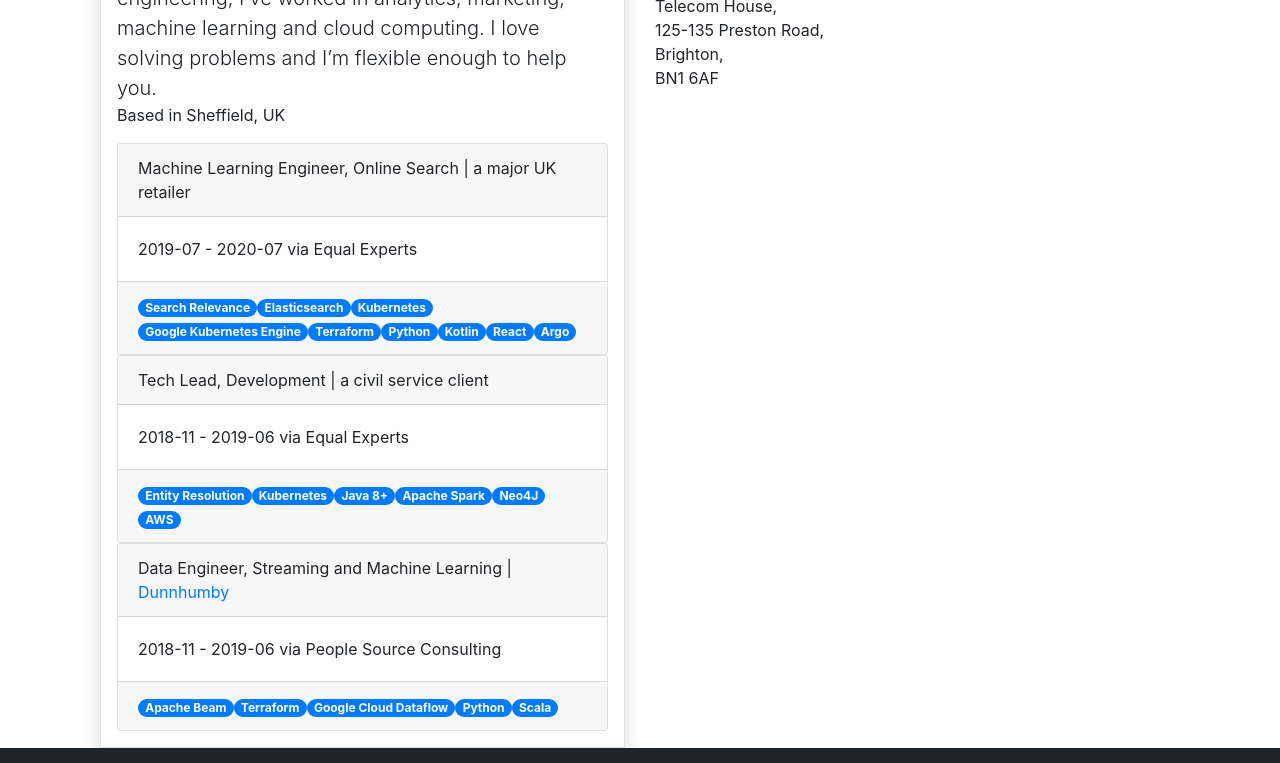
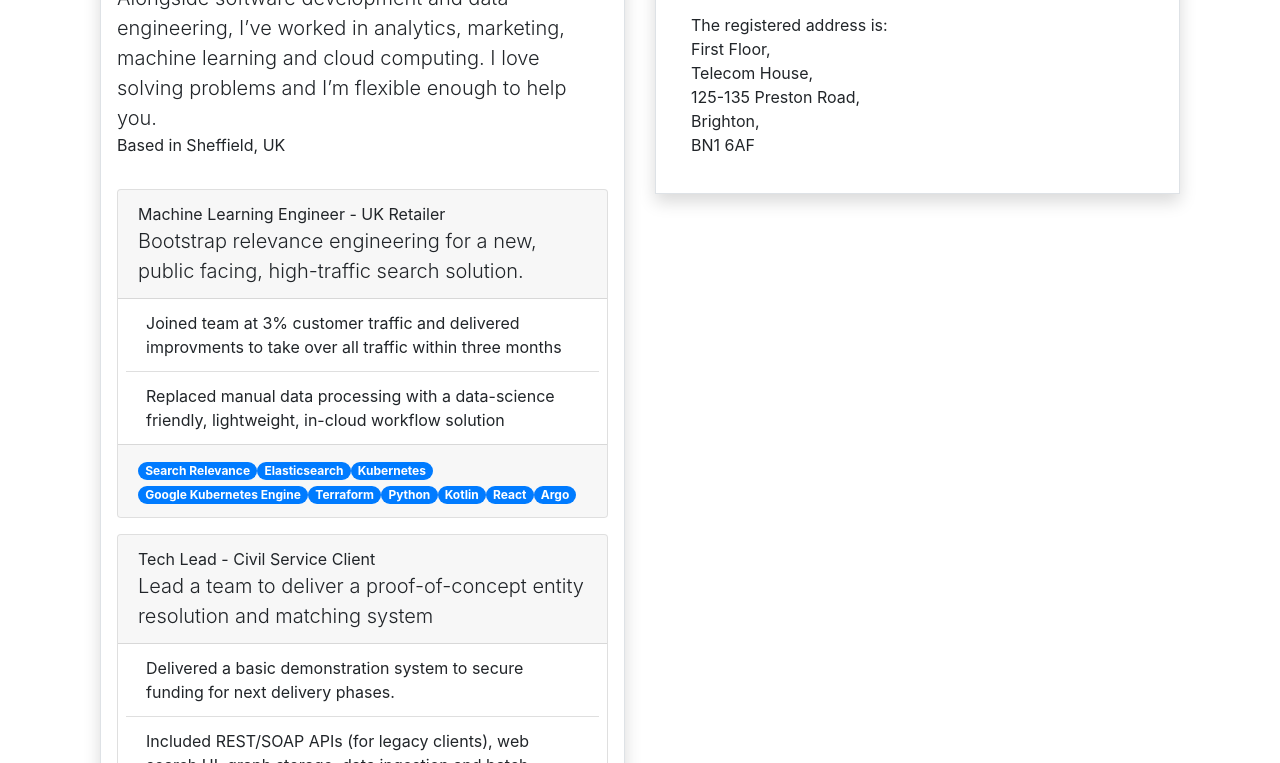
Before and after one commit to brabster/tw-site-bootstrap, a Gatsby site: page / in a window 1280 px wide. Shown: the part 246-1009 px from the top of the page. Built offline with nearby package versions, Linux system fonts and the light colour scheme; Gatsby itself is replaced by a stand-in of ours.

Commit message:
more contractor improvements, cleaner homepage layout

```diff
--- a/src/components/contractor.js
+++ b/src/components/contractor.js
@@ -1,8 +1,8 @@
 import React from "react"
 
-import { Card, Container, Row, Col, Badge } from "react-bootstrap"
+import { Card, Container, Row, Col, Badge, ListGroup } from "react-bootstrap"
 
-const availableFrom = ({ engagements: [{ end = 0 } = {}, ] }) => new Date(end);
+const availableFrom = ({ engagements: [{ end = 0 } = {},] }) => new Date(end);
 const renderAvailableFrom = (person) => {
   const availableDate = availableFrom(person);
   return availableDate <= Date.now()
@@ -34,12 +34,18 @@ export default ({ person }) => (
       </Col>
     </Row>
     <Row>
-      <Col>{person.engagements.map(({ client, agency, role, start, end, keywords }) => (
-        <Card>
-          <Card.Header>{role} | {clientInfo(client)}</Card.Header>
-          <Card.Body>
+      <Col>{person.engagements.map(({ client, headline, highlights, agency, role, start, end, keywords }) => (
+        <Card className="mt-3">
+          <Card.Header>
+            {role} - {clientInfo(client)}
+            <div className="lead">{headline}</div>
+          </Card.Header>
+          <Card.Body className="py-0 px-2">
             <Card.Text>
-              {start} - {end} via {agency}
+              <ListGroup variant="flush">
+                {highlights && highlights.map(highlight =>
+                  <ListGroup.Item>{highlight}</ListGroup.Item>)}
+              </ListGroup>
             </Card.Text>
           </Card.Body>
           <Card.Footer>
--- a/src/data/people/brabban.yml
+++ b/src/data/people/brabban.yml
@@ -28,13 +28,15 @@ profiles:
     url: https://twitter.com/brabster
 engagements:
   - client:
-      description: a major UK retailer
+      description: UK Retailer
     agency: Equal Experts
-    role: Machine Learning Engineer, Online Search
+    role: Machine Learning Engineer
     start: 2019-07
     end: 2020-07
+    headline: Bootstrap relevance engineering for a new, public facing, high-traffic search solution.
     highlights:
-      - fooble bar baz
+      - Joined team at 3% customer traffic and delivered improvments to take over all traffic within three months
+      - Replaced manual data processing with a data-science friendly, lightweight, in-cloud workflow solution
     keywords:
       - Search Relevance
       - Elasticsearch
@@ -47,11 +49,17 @@ engagements:
       - Argo
 
   - client:
-      description: a civil service client
+      description: Civil Service Client
     agency: Equal Experts
-    role: Tech Lead, Development
+    role: Tech Lead
     start: 2018-11
     end: 2019-06
+    headline: Lead a team to deliver a proof-of-concept entity resolution and matching system
+    highlights:
+      - Delivered a basic demonstration system to secure funding for next delivery phases.
+      - Included REST/SOAP APIs (for legacy clients), web search UI, graph storage, data ingestion and batch processing.
+      - Achieved challenging performance goals with high sustained request volumes on modest hardware.
+      - Adopted contract-first development and pact testing.
     keywords:
       - Entity Resolution
       - Kubernetes
@@ -64,9 +72,15 @@ engagements:
       name: Dunnhumby
       link: https://dunnhumby.com
     agency: People Source Consulting
-    role: Data Engineer, Streaming and Machine Learning
+    role: Data Engineer
     start: 2018-11
     end: 2019-06
+    headline: Conducting research and proof-of-concept work into realtime product opportunities and serverless services.
+    highlights:
+      - Led a small team on a serverless proof of concept of an existing data ingest service.
+      - Built a proof of concept for dashboard based on real time transaction data.
+      - Mentored an intern to produce simple machine learning models.
+      - Wrote custom tooling to replay historical data for demos – see blog post
     keywords:
       - Apache Beam
       - Terraform
--- a/src/pages/index.js
+++ b/src/pages/index.js
@@ -1,5 +1,5 @@
 import React from "react"
-import { Container, Row, Col } from "react-bootstrap"
+import { Container, Row, Col, Card } from "react-bootstrap"
 
 import { useStaticQuery, graphql } from "gatsby"
 
@@ -15,7 +15,6 @@ const Company = () => {
           edges {
             node {
               id
-              available
               label
               location {
                 region
@@ -35,6 +34,7 @@ const Company = () => {
                 start
                 end
                 keywords
+                headline
                 highlights
               }
             }
@@ -48,13 +48,16 @@ const Company = () => {
       <SEO title="Tempered Works Ltd." />
       <Container>
         <Row>
-          <Col>Consultancy in software development, data engineering, machine learning and related fields.</Col>
+          <Col className="lead">Consultancy in software development, data engineering, machine learning and related fields.</Col>
         </Row>
-        <Row>
+        <Row className="pt-4">
           <Col lg>
             {allPeopleYaml.edges.map(({ node }) => <Contractor person={node} />)}
           </Col>
           <Col>
+            <Container className="border shadow">
+              <Card className="mt-3 border-0">
+                <Card.Body>
                   <p><strong>Tempered Works Ltd.</strong> is registered in England with company number 11372276 and VAT number 296417076.</p>
                   <p>The registered address is:<br />
                     First Floor,<br />
@@ -62,6 +65,9 @@ const Company = () => {
                     125-135 Preston Road,<br />
                     Brighton,<br />
                     BN1 6AF</p>
+                </Card.Body>
+              </Card>
+            </Container>
           </Col>
         </Row>
       </Container>
```
Lines whose indentation alone changed are shown as unchanged.
